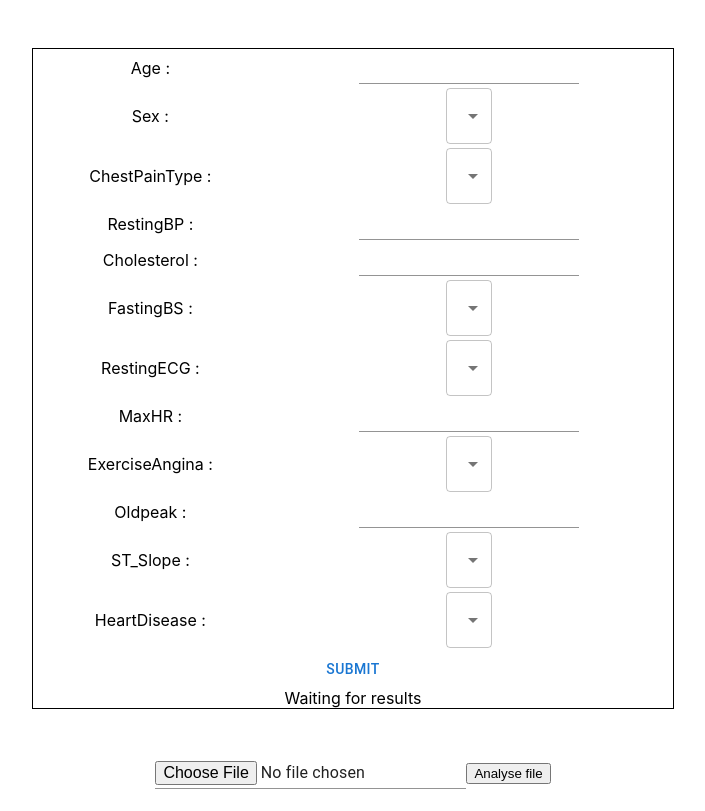
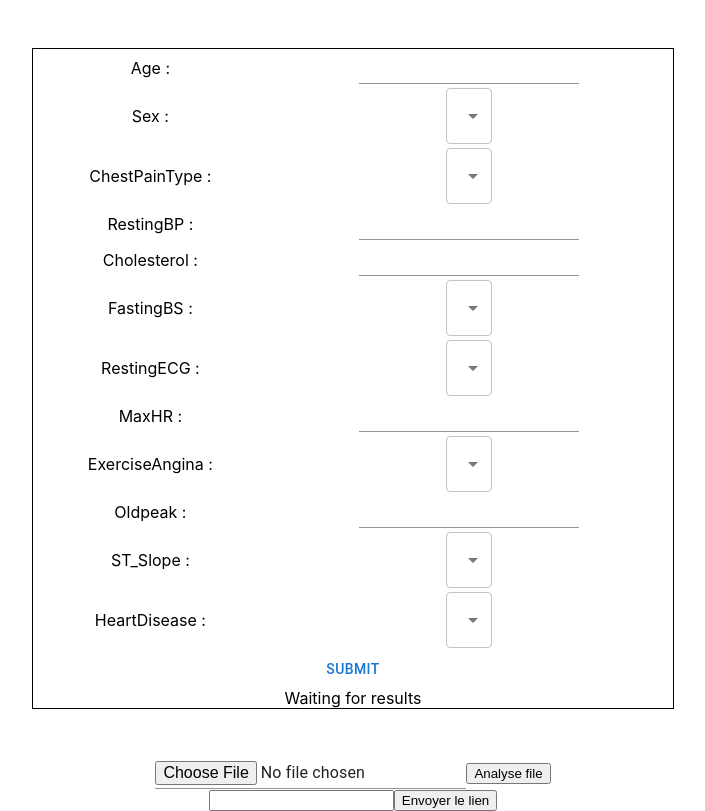
Before and after one commit to xavierfqr/azia-front, a React (Create React App) app: page / in a window 1280 px wide. Shown: the whole page, without its empty margins (287-992 px from the left). Built offline with nearby package versions, Linux system fonts and the light colour scheme.

Commit message:
Done upload URL

```diff
--- a/src/components/UploadSection.js
+++ b/src/components/UploadSection.js
@@ -2,7 +2,7 @@ import React from 'react'
 import { Input } from '@mui/material';
 import axios from 'axios';
 
-const config = {
+const configForFile = {
     headers: {
         'Prediction-Key': '09b3429243b5486aadf5794f653d867c',
         'Content-Type': 'application/octet-stream',
@@ -10,12 +10,24 @@ const config = {
     }
 };
 
+const configForUrl = {
+    headers: {
+        'Prediction-Key': '09b3429243b5486aadf5794f653d867c',
+        'Content-Type': 'application/json',
+        'Access-Control-Allow-Origin': '*',
+    }
+}
+
 function UploadSection() {
 
-    const [file, setFile] = React.useState('')
+    const [file, setFile] = React.useState('');
+    const [result, setResult] = React.useState('');
+    const [URL, setURL] = React.useState('');
 
     const handleFile = () => {
-        if (!file) return;
+        if (!file)
+            return;
+
         const fileReader = new FileReader()
         fileReader.readAsArrayBuffer(file)
 
@@ -26,16 +38,66 @@ function UploadSection() {
             axios.post(
                 'https://remy94550-prediction.cognitiveservices.azure.com/customvision/v3.0/Prediction/002ee240-3216-4f78-9203-fad70657e559/classify/iterations/Iteration2/image',
                 file,
-                config
-            ).then(res => console.log(res.data))
+                configForFile
+            ).then(res => {
+                console.log(res.data.predictions)
+                const predictions = res.data.predictions;
+
+                var withMask;
+                if (predictions[0].tagName === "with_mask")
+                    withMask = 0;
+                else
+                    withMask = 1;
+
+                if (res.data.predictions[withMask].probability > 0.5)
+                    setResult("Cette personne a un masque.");
+                else
+                    setResult("Cette personne n'a pas de masque.")
+            })
             .catch(err => console.log('an error occurred : ', err));
         }
     }
 
+    const handleChange = (event) => {
+        setURL(event.target.value)
+    }
+
+    const handleURL = () => {
+        axios.post(
+            'https://remy94550-prediction.cognitiveservices.azure.com/customvision/v3.0/Prediction/002ee240-3216-4f78-9203-fad70657e559/classify/iterations/Iteration2/url',
+            {"Url": URL},
+            configForUrl
+        ).then(res => {
+            console.log(res.data.predictions)
+            const predictions = res.data.predictions;
+
+            var withMask;
+            if (predictions[0].tagName === "with_mask")
+                withMask = 0;
+            else
+                withMask = 1;
+
+            if (res.data.predictions[withMask].probability > 0.5)
+                setResult("Cette personne a un masque.");
+            else
+                setResult("Cette personne n'a pas de masque.")
+        })
+        .catch(err => console.log('an error occurred : ', err));
+    }
+
     return (
         <div>
-            <Input type="file" onChange={(e) => {console.log(e); setFile(e.target.files[0])}}/>
-            <button onClick={handleFile}>Analyse file</button>
+            <div>
+                {result}
+            </div>
+            <div>
+                <Input type="file" onChange={(e) => {console.log(e); setFile(e.target.files[0])}}/>
+                <button onClick={handleFile}>Analyse file</button>
+            </div>
+
+            <input type="text" value={URL} onChange={handleChange}>
+            </input>
+            <button onClick={handleURL}>Envoyer le lien</button>
         </div>
     )
 }
```
